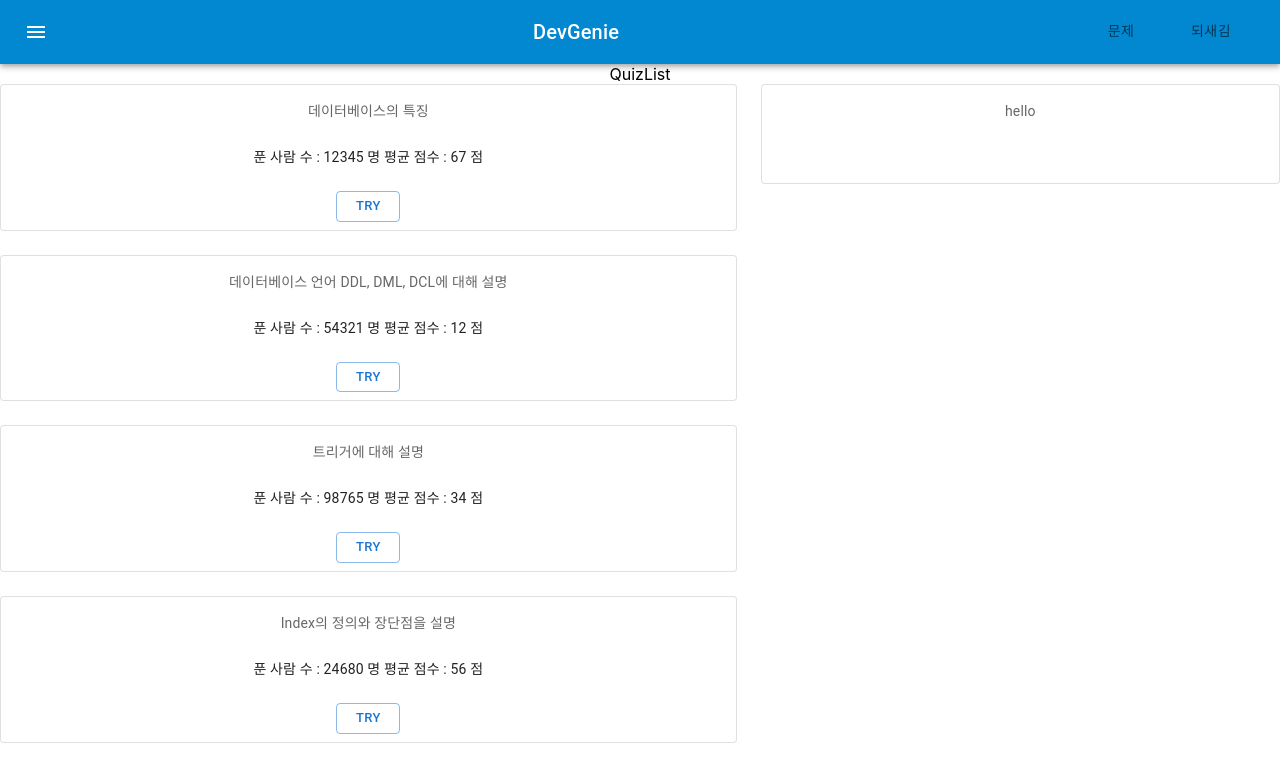
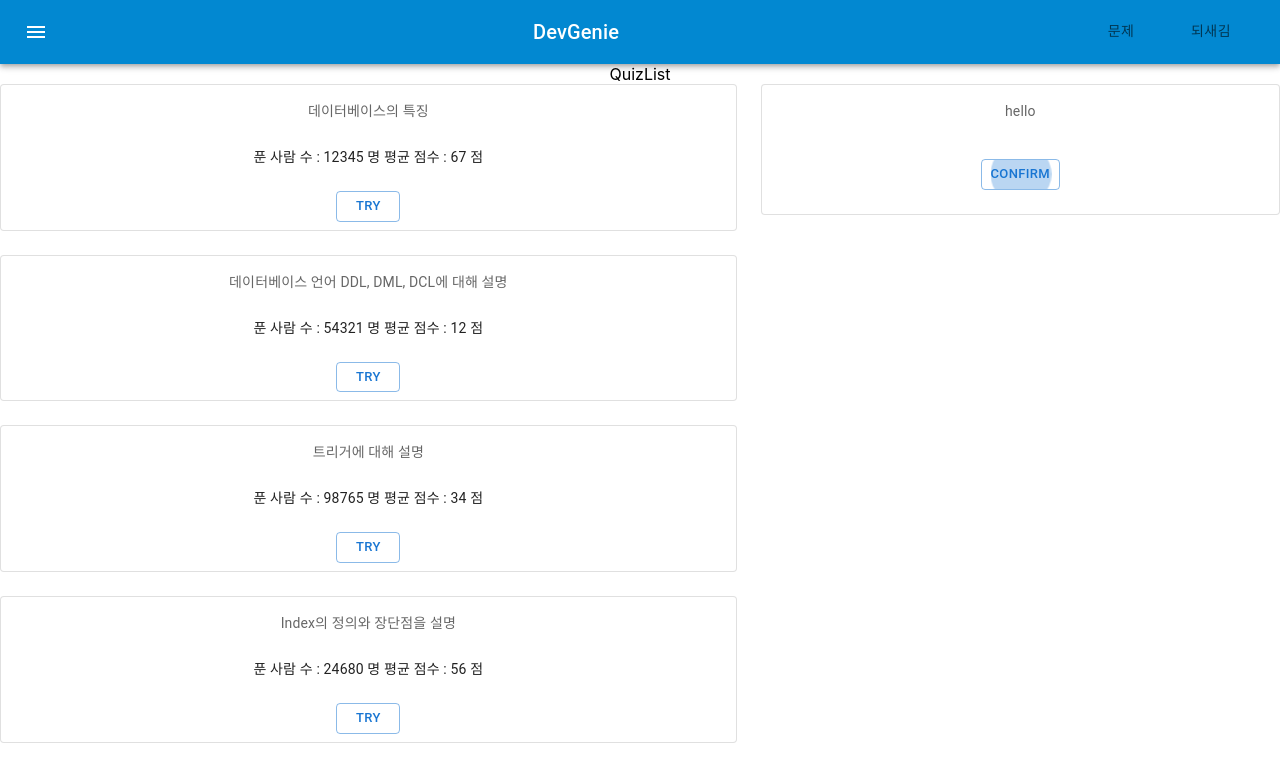
Before and after one commit to LongHonor/DevGenie, a React (Create React App) app in the folder frontend/devgenie/: page /quizlist in a window 1280 px wide. Shown: the top 765 px of the page. Built offline with nearby package versions, Linux system fonts and the light colour scheme.

Commit message:
Add FeedbackBox
피드백 보여주는 컴포넌트 추가, 로고 클릭 가능하도록 수정

```diff
--- a/frontend/devgenie/src/Pages/QuizListPage.js
+++ b/frontend/devgenie/src/Pages/QuizListPage.js
@@ -2,6 +2,7 @@ import React from 'react';
 import Header from '../organisms/NavigationBar';
 
 import Quiz from '../components/QuizElementBox';
+import Feedback from '../components/AiFeedbackBox';
 import { listData } from '../questionList';
 import {
   Card,
@@ -47,7 +48,9 @@ const QuizListPage = () => {
                   hello
                 </Typography>
               </CardContent>
-              <CardContent></CardContent>
+              <CardContent>
+                <Feedback />
+              </CardContent>
             </Card>
           </Grid>
         </Grid>
--- /dev/null
+++ b/frontend/devgenie/src/components/AiFeedbackBox.js
@@ -0,0 +1,60 @@
+import React, { useState } from 'react';
+import {
+  Card,
+  CardActions,
+  CardContent,
+  CardMedia,
+  Typography,
+  Dialog,
+  DialogActions,
+  DialogContent,
+  DialogContentText,
+  DialogTitle,
+  TextField,
+  Button,
+} from '@mui/material';
+
+const AiFeedbackBox = () => {
+  const [open, setOpen] = useState(false);
+  const handleClickOpen = () => {
+    setOpen(true);
+  };
+  const handleClose = () => {
+    setOpen(false);
+  };
+  return (
+    <div>
+      <Button
+        autoFocus
+        variant='outlined'
+        size='small'
+        onClick={handleClickOpen}
+      >
+        confirm
+      </Button>
+      <Dialog open={open} onClose={handleClose}>
+        <Card variant='outlined' sx={{ minWidth: 275 }}>
+          <CardContent>
+            <Typography
+              sx={{ fontSize: 14 }}
+              color='text.secondary'
+              gutterBottom
+            >
+              채점 결과
+            </Typography>
+            <Typography variant='body2'>
+              ~~~~~~~~~~ <br />
+              ~~~~~~~~~~~~
+              <br /> ~~~~~~~~~~~~~~
+            </Typography>
+          </CardContent>
+          <CardActions>
+            <Button onClick={handleClose}>Ok</Button>
+          </CardActions>
+        </Card>
+      </Dialog>
+    </div>
+  );
+};
+
+export default AiFeedbackBox;
--- a/frontend/devgenie/src/organisms/NavigationBar.js
+++ b/frontend/devgenie/src/organisms/NavigationBar.js
@@ -73,8 +73,14 @@ const NavigationBar = () => {
           <Typography
             variant='h6'
             noWrap
-            component='div'
-            sx={{ flexGrow: 1, display: { xs: 'none', sm: 'block' } }}
+            to='/'
+            component={Link}
+            sx={{
+              flexGrow: 1,
+              display: { xs: 'none', sm: 'block' },
+              color: 'inherit',
+              textDecoration: 'none',
+            }}
           >
             DevGenie
           </Typography>
```
